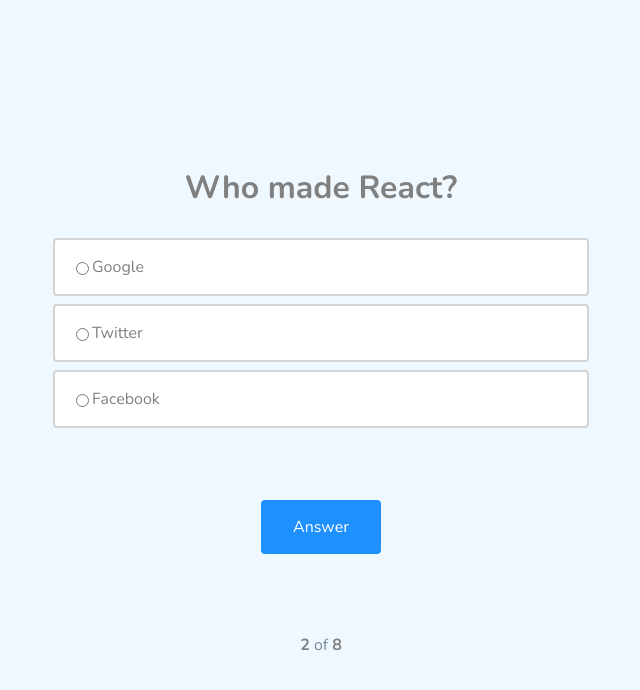
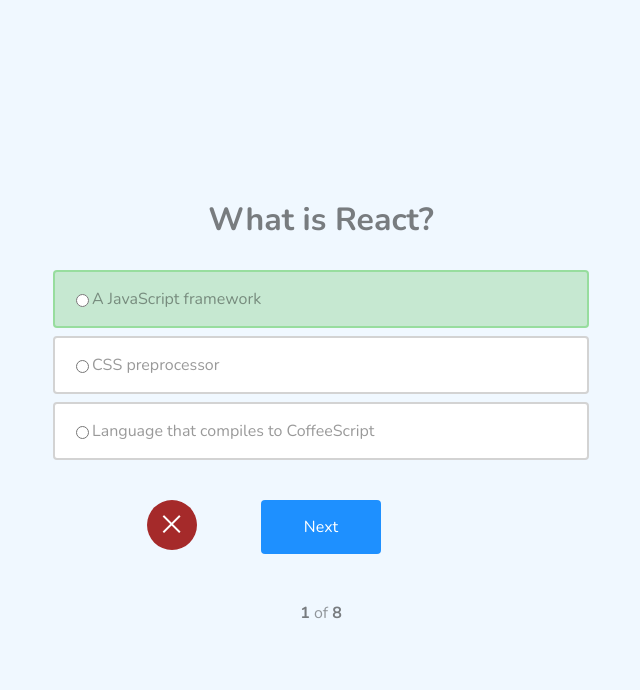
Before and after one commit to DenisHedgehog/quiz-task, a React app: page / in a window 1280 px wide. Both pictures are taken after a click on the button "Answer". Shown: the top 690 px of the page, without its empty margins (327-967 px from the left). Built offline with nearby package versions, Linux system fonts and the light colour scheme.

Commit message:
answer status and styles

```diff
--- a/questions.json
+++ b/questions.json
@@ -142,7 +142,7 @@
     {
         "id": 7,
         "question": "What does this code do?",
-        "img": "./src./assets/8.png",
+        "img": "./src/assets/8.png",
         "options": [
             {
                 "id": 0,
--- a/src/App.jsx
+++ b/src/App.jsx
@@ -4,7 +4,7 @@
 export default class App extends React.Component {
     render() {
         return (
-            <div className="app text text_color_mid">
+            <div className="app text text_color_light">
                 <Quiz questions={this.props.questions} />
             </div>
         )
--- a/src/components/AnswerItem.jsx
+++ b/src/components/AnswerItem.jsx
@@ -3,7 +3,7 @@
 export default class AnswerItem extends React.Component {
     render() {
         return (
-            <div className="answer">
+            <div className={this.props.style}>
                 <input name="answerItem" type="radio" onClick={() => this.props.onClick(this.props.answer.id)}/>
                 <p>{this.props.answer.option}</p>
             </div>
--- a/src/components/AnswerList.jsx
+++ b/src/components/AnswerList.jsx
@@ -9,7 +9,7 @@
     render() {
         const answerList = this.props.answers.map(answer =>
             <AnswerItem
-                // classListForItems={this.state.styles[answer.id]}
+                style={this.props.answerStyles[answer.id]}
                 key={answer.id}
                 answer={answer}
                 onClick={this.onAnswerChange.bind(this)} />);
--- a/src/components/AnswerStatus.jsx
+++ b/src/components/AnswerStatus.jsx
@@ -3,8 +3,16 @@
 export default class AnswerStatus extends React.Component {
 
     render() {
+        let status = '';
+        if (this.props.stage === "Next") {
+            status = this.props.status() ?
+            <div className="status status_correct control__status text_size_big">✓</div> :
+            <div className="status status_incorrect control__status text_size_big">⨉</div>;
+        } else {
+            status = '';
+        }
         return (
-            <img src="" alt=""/>
+            status
         )
     }
 }
--- a/src/components/Button.jsx
+++ b/src/components/Button.jsx
@@ -3,7 +3,7 @@
 export default class Button extends React.Component {
     render() {
         return (
-            <button className="control__button text text_size_mid" onClick={this.props.onClick}>Answer</button>
+            <button className="control__button text text_size_mid" onClick={this.props.onClick}>{this.props.text}</button>
         )
     }
 }
--- a/src/components/Control.jsx
+++ b/src/components/Control.jsx
@@ -6,8 +6,8 @@
     render() {
         return (
             <div className="control">
-                <AnswerStatus />
-                <Button onClick={this.props.nextQuestion} />
+                <AnswerStatus stage={this.props.stage} status={this.props.status} />
+                <Button onClick={this.props.nextQuestion} text={this.props.stage} />
             </div>
         )
     }
--- /dev/null
+++ b/src/components/Picture.jsx
@@ -0,0 +1,9 @@
+import React from 'react';
+
+export default class Picture extends React.Component {
+    render() {
+        return (
+            <img className="picture" src={this.props.img} alt=""/>
+        )
+    }
+}
--- a/src/components/Question.jsx
+++ b/src/components/Question.jsx
@@ -3,7 +3,7 @@
 export default class Question extends React.Component {
     render() {
         return (
-            <h1 className="text">{this.props.question}</h1>
+            <h1 className="text text_color_mid">{this.props.question}</h1>
         )
     }
 }
--- a/src/components/Quiz.jsx
+++ b/src/components/Quiz.jsx
@@ -4,19 +4,75 @@
 import AnswerList from './AnswerList.jsx';
 import Progress from './Progress.jsx';
 import Result from './Result.jsx';
+import Picture from './Picture.jsx';
 
 export default class Quiz extends React.Component {
     componentWillMount() {
         this.setState({
             step: 0,
             score: 0,
-            currentAnswerId: null
+            currentAnswerId: null,
+            answerStyles: ["answer", "answer", "answer"],
+            stage: "Answer"
         });
     }
 
+    changeStage(stage) {
+        this.setState(prevState => {
+            return {
+                step: prevState.step,
+                score: prevState.score,
+                currentAnswerId: prevState.currentAnswerId,
+                answerStyles: prevState.answerStyles,
+                stage: stage
+            }
+        })
+    }
+
+    changeStyles() {
+        const styles = this.state.answerStyles;
+        if (this.isAnswerRight()) {
+            styles[this.state.currentAnswerId] = "answer answer_correct";
+        } else {
+            styles[this.state.currentAnswerId] = "answer answer_incorrect";
+            styles[this.props.questions[this.state.step].correctOptionId] = "answer answer_correct";
+        }
+        this.setState(prevState => {
+            return {
+                step: prevState.step,
+                score: prevState.score,
+                currentAnswerId: prevState.currentAnswerId,
+                answerStyles: styles,
+                stage: prevState.stage
+            }
+        })
+    }
+
+    resetStyles() {
+        this.setState(prevState => {
+            return {
+                step: prevState.step,
+                score: prevState.score,
+                currentAnswerId: prevState.currentAnswerId,
+                answerStyles: ["answer", "answer", "answer"],
+                stage: prevState.stage
+            }
+        })
+    }
+
     questionAnswered() {
-        this.isAnswerRight() ? this.increaseProgress() : {};
-        this.increaseStep();
+        switch (this.state.stage) {
+            case "Answer":
+                this.isAnswerRight() ? this.increaseProgress() : {};
+                this.changeStyles();
+                this.changeStage("Next");
+                break;
+            case "Next":
+                this.increaseStep();
+                this.resetStyles();
+                this.changeStage("Answer");
+                break;
+        }
     }
 
     isAnswerRight() {
@@ -28,7 +84,9 @@
             return {
                 step: prevState.step,
                 score: prevState.score + 1,
-                currentAnswerId: prevState.currentAnswerId
+                currentAnswerId: prevState.currentAnswerId,
+                answerStyles: prevState.answerStyles,
+                stage: prevState.stage
             }
         })
     }
@@ -38,7 +96,9 @@
             return {
                 step: prevState.step + 1,
                 score: prevState.score,
-                currentAnswerId: prevState.currentAnswerId
+                currentAnswerId: prevState.currentAnswerId,
+                answerStyles: prevState.answerStyles,
+                stage: prevState.stage
             }
         })
     }
@@ -48,18 +108,30 @@
             return {
                 step: prevState.step,
                 score: prevState.score,
-                currentAnswerId: answer
+                currentAnswerId: answer,
+                answerStyles: prevState.answerStyles,
+                stage: prevState.stage
             }
         })
     }
 
+    isPictureExist() {
+        return this.props.questions[this.state.step].img.length > 0;
+    }
+
     render() {
-
         return (this.state.step < this.props.questions.length) ? (
             <div className="quiz">
                 <Question question={this.props.questions[this.state.step].question} />
-                <AnswerList answers={this.props.questions[this.state.step].options} onAnswerChange={this.onAnswerChange.bind(this)} />
-                <Control nextQuestion={this.questionAnswered.bind(this)} />
+                {this.isPictureExist() ? <Picture img={this.props.questions[this.state.step].img} /> : ''}
+                <AnswerList
+                    answers={this.props.questions[this.state.step].options}
+                    onAnswerChange={this.onAnswerChange.bind(this)}
+                    answerStyles={this.state.answerStyles} />
+                <Control
+                    nextQuestion={this.questionAnswered.bind(this)}
+                    stage={this.state.stage}
+                    status={this.isAnswerRight.bind(this)} />
                 <Progress progress={this.state.step + 1} questionCount={this.props.questions.length} />
             </div>
         ) : (
--- a/src/css/index.css
+++ b/src/css/index.css
@@ -22,11 +22,11 @@
 }
 
 .text_color_light {
-    color: lightslategrey;
+    color: rgba(0, 0, 0, 0.4);;
 }
 
 .text_color_mid {
-    color: gray;
+    color: rgba(0, 0, 0, 0.5);
 }
 
 .text_size_big {
@@ -42,7 +42,8 @@
 }
 
 .control {
-    padding: 64px;
+    display: flex;
+    padding: 32px;
 }
 
 .control__button {
@@ -52,6 +53,11 @@
     border-radius: 4px;
     color: white;
     background-color: dodgerblue;
+}
+
+.control__status {
+    position: absolute;
+    left: 37%;
 }
 
 .answer {
@@ -86,5 +92,28 @@
     padding: 16px;
     text-align: center;
     background-color: white;
-    box-shadow: 2px 2px 1px rgba(0, 0, 0, 0.2);
+    box-shadow: 1px 1px 4px rgba(0, 0, 0, 0.2);
 }
+
+.picture {
+    padding: 8px;
+    width: 40vw;
+}
+
+.status {
+    height: 50px;
+    width: 50px;
+    border-radius: 50%;
+    display:flex;
+    align-items: center;
+    justify-content:center;
+    color: white;
+}
+
+.status_correct {
+    background-color: green;
+}
+
+.status_incorrect {
+    background-color: brown;
+}
```
